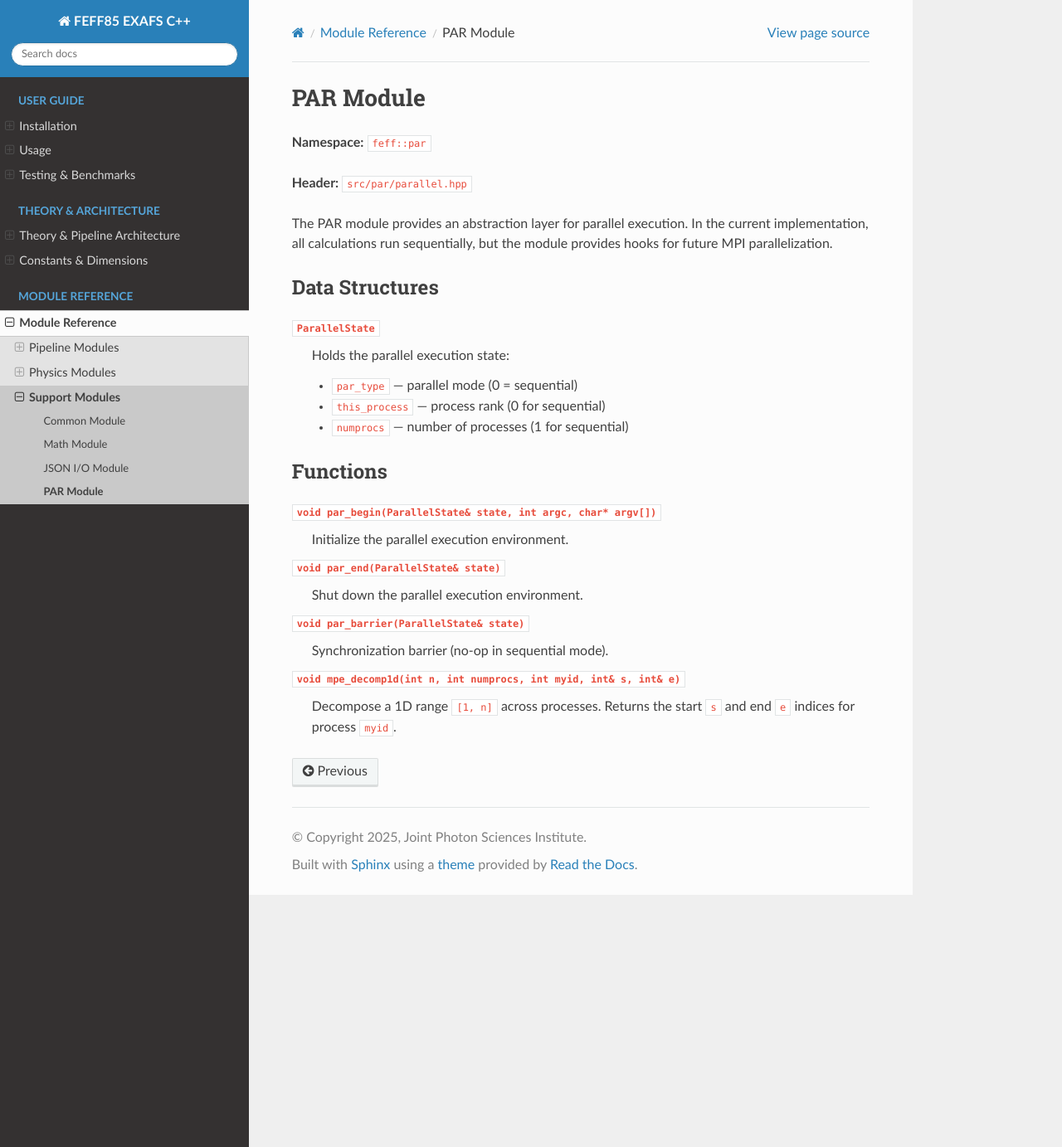
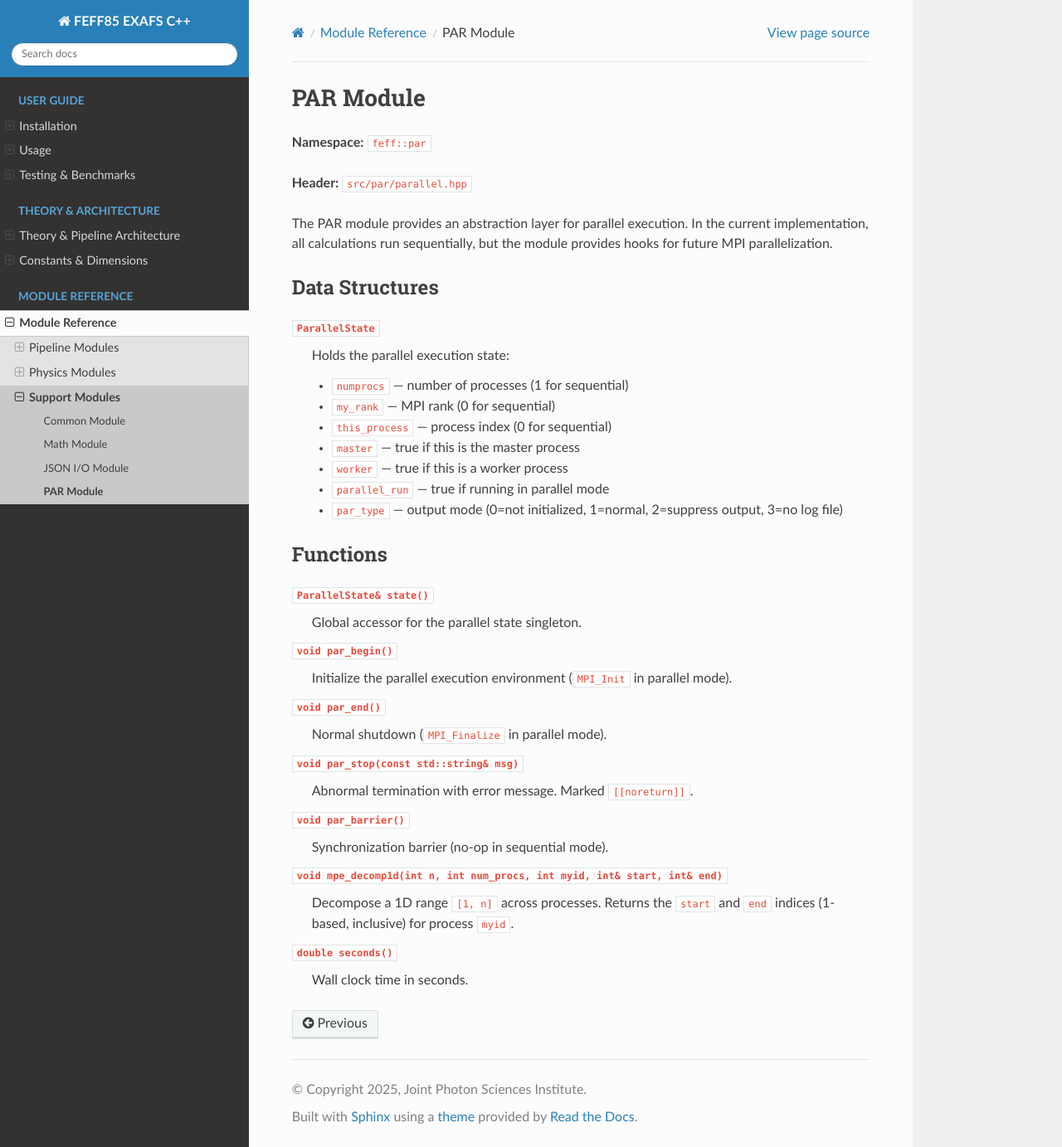
Before and after one commit to Joint-Photon-Sciences-Institute/feff85_cpp, a Sphinx documentation site: the page built from docs/modules/par.rst, in a window 1280 px wide and 1383 px high. Shown: the whole window at 83% size. Built offline with Sphinx 7.4.7 and the Read the Docs theme 3.1.0, drawn with Linux system fonts in a browser that asks for light colours.

Commit message:
Fix documentation errors found during code review
- PAR module: fix function signatures (no params, not ParallelState&),
  add missing fields (my_rank, master, worker, parallel_run) and
  functions (state(), par_stop(), seconds())
- JSON I/O: fix read_atoms_json signature (void, not FeffInput return),
  fix read_xsect_json signature, add missing write_libpotph_json,
  read_titles_json, read_libpotph_json
- Debye: fix header path (debye.hpp + sigrem.hpp, not sigms.hpp)
- RDINP: fix field names (natt not nat, nlegxx not nleg)
- Pipeline: clarify that stage flags are independent
- Common: clarify wlog() is a Logger member function

Co-Authored-By: Claude Opus 4.6 (1M context) <noreply@anthropic.com>

```diff
--- a/docs/modules/debye.rst
+++ b/docs/modules/debye.rst
@@ -3,7 +3,7 @@ Debye Module
 
 **Namespace:** ``feff::debye``
 
-**Header:** ``src/debye/sigms.hpp``
+**Headers:** ``src/debye/debye.hpp``, ``src/debye/sigrem.hpp``
 
 The Debye module calculates Debye-Waller factors using the correlated Debye
 model for thermal disorder in EXAFS.
--- a/docs/modules/par.rst
+++ b/docs/modules/par.rst
@@ -15,22 +15,35 @@ Data Structures
 ``ParallelState``
    Holds the parallel execution state:
 
-   - ``par_type`` --- parallel mode (0 = sequential)
-   - ``this_process`` --- process rank (0 for sequential)
    - ``numprocs`` --- number of processes (1 for sequential)
+   - ``my_rank`` --- MPI rank (0 for sequential)
+   - ``this_process`` --- process index (0 for sequential)
+   - ``master`` --- true if this is the master process
+   - ``worker`` --- true if this is a worker process
+   - ``parallel_run`` --- true if running in parallel mode
+   - ``par_type`` --- output mode (0=not initialized, 1=normal, 2=suppress output, 3=no log file)
 
 Functions
 ---------
 
-``void par_begin(ParallelState& state, int argc, char* argv[])``
-   Initialize the parallel execution environment.
+``ParallelState& state()``
+   Global accessor for the parallel state singleton.
 
-``void par_end(ParallelState& state)``
-   Shut down the parallel execution environment.
+``void par_begin()``
+   Initialize the parallel execution environment (``MPI_Init`` in parallel mode).
 
-``void par_barrier(ParallelState& state)``
+``void par_end()``
+   Normal shutdown (``MPI_Finalize`` in parallel mode).
+
+``void par_stop(const std::string& msg)``
+   Abnormal termination with error message. Marked ``[[noreturn]]``.
+
+``void par_barrier()``
    Synchronization barrier (no-op in sequential mode).
 
-``void mpe_decomp1d(int n, int numprocs, int myid, int& s, int& e)``
-   Decompose a 1D range ``[1, n]`` across processes. Returns the start ``s``
-   and end ``e`` indices for process ``myid``.
+``void mpe_decomp1d(int n, int num_procs, int myid, int& start, int& end)``
+   Decompose a 1D range ``[1, n]`` across processes. Returns the ``start``
+   and ``end`` indices (1-based, inclusive) for process ``myid``.
+
+``double seconds()``
+   Wall clock time in seconds.
--- a/docs/modules/rdinp.rst
+++ b/docs/modules/rdinp.rst
@@ -28,7 +28,7 @@ organized into sections corresponding to each pipeline module:
 **Atomic Structure (ATOMS card):**
    - ``ratx[natx][3]`` --- atomic coordinates in Angstroms
    - ``iphatx[natx]`` --- potential type index for each atom
-   - ``nat`` --- number of atoms
+   - ``natt`` --- number of atoms
 
 **Global Parameters:**
    - ``polarization`` --- polarization vector (if enabled)
@@ -52,7 +52,7 @@ organized into sections corresponding to each pipeline module:
 
 **MOD4 (PATH) Parameters:**
    - ``rmax`` --- max half-path length
-   - ``nleg`` --- max legs per path
+   - ``nlegxx`` --- max legs per path
    - ``pcritk``, ``pcrith`` --- path filtering criteria
 
 **MOD5 (GENFMT) Parameters:**
```
Also changed, not shown: docs/modules/common.rst (+4 -3 lines), docs/modules/json_io.rst (+21 -12 lines), docs/modules/pipeline.rst (+4 -3 lines).
